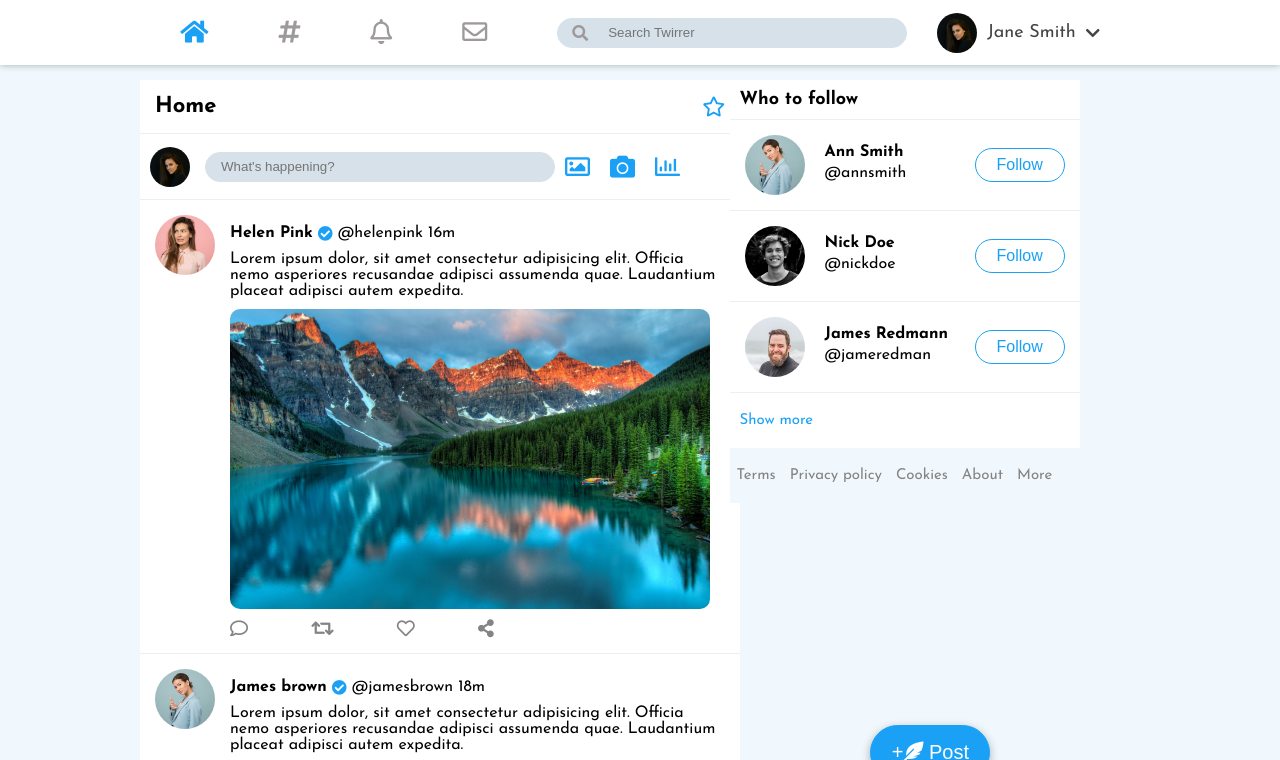
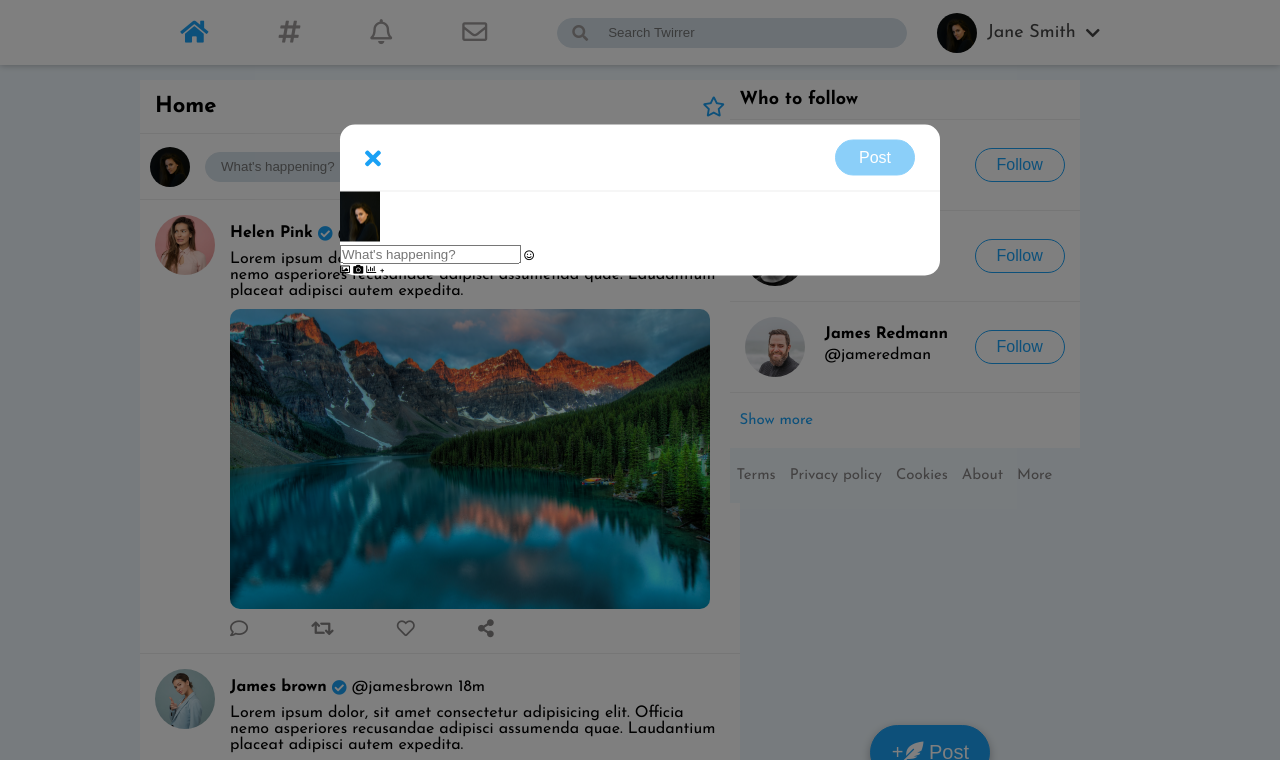
Before and after one commit to Isrealsix/twiterClone, a website: page index.html in a window 1280 px wide. Shown: the top 760 px of the page. Drawn offline with Linux system fonts and the light colour scheme.

Commit message:
styled the header of the post modal box

```diff
--- a/index.html
+++ b/index.html
@@ -357,7 +357,7 @@
                 </div>
                 <div class="modal__body">
                     <div class="modal-img">
-                        <img src="images/user1.jpg" alt="avatar">
+                        <img src="images/user1.jpg" width="40" alt="avatar">
                     </div>
                     <input type="text" class="modal__input" placeholder="What's happening?" />
                     <i class="far fa-smile"></i>
--- /dev/null
+++ b/sass/components/_post-modal.scss
@@ -0,0 +1,43 @@
+.modal-box {
+	position: fixed;
+	top: 0;
+	left: 0;
+	bottom: 0;
+	right: 0;
+	background-color: rgba(0, 0, 0, 0.5);
+
+	.modal {
+		width: 60rem;
+		background-color: var(--color-white);
+		position: absolute;
+		top: 25%;
+		left: 50%;
+		transform: translate(-50%, -50%);
+		border-radius: 1.5rem;
+
+		&__header {
+			padding: 1.5rem 2.5rem;
+			display: flex;
+			align-items: center;
+			border-bottom: 0.1rem solid #eee;
+
+			i {
+				font-size: 2.3rem;
+				color: var(--color-secondary);
+				cursor: pointer;
+			}
+
+			button {
+				margin-left: auto;
+				width: 8rem;
+				padding: 0.8rem 0.5rem;
+				background-color: var(--color-secondary);
+				border: 0.1rem solid var(--color-secondary);
+				border-radius: 3rem;
+				color: var(--color-white);
+				font-size: 1.6rem;
+				opacity: 0.5;
+			}
+		}
+	}
+}
--- a/sass/main.scss
+++ b/sass/main.scss
@@ -13,6 +13,7 @@
 
 @import 'components/post-btn';
 @import 'components/login-modal';
+@import 'components/post-modal';
 
 @import 'pages/main';
 @import 'pages/login';
```
Also changed, not shown: css/style.css.
